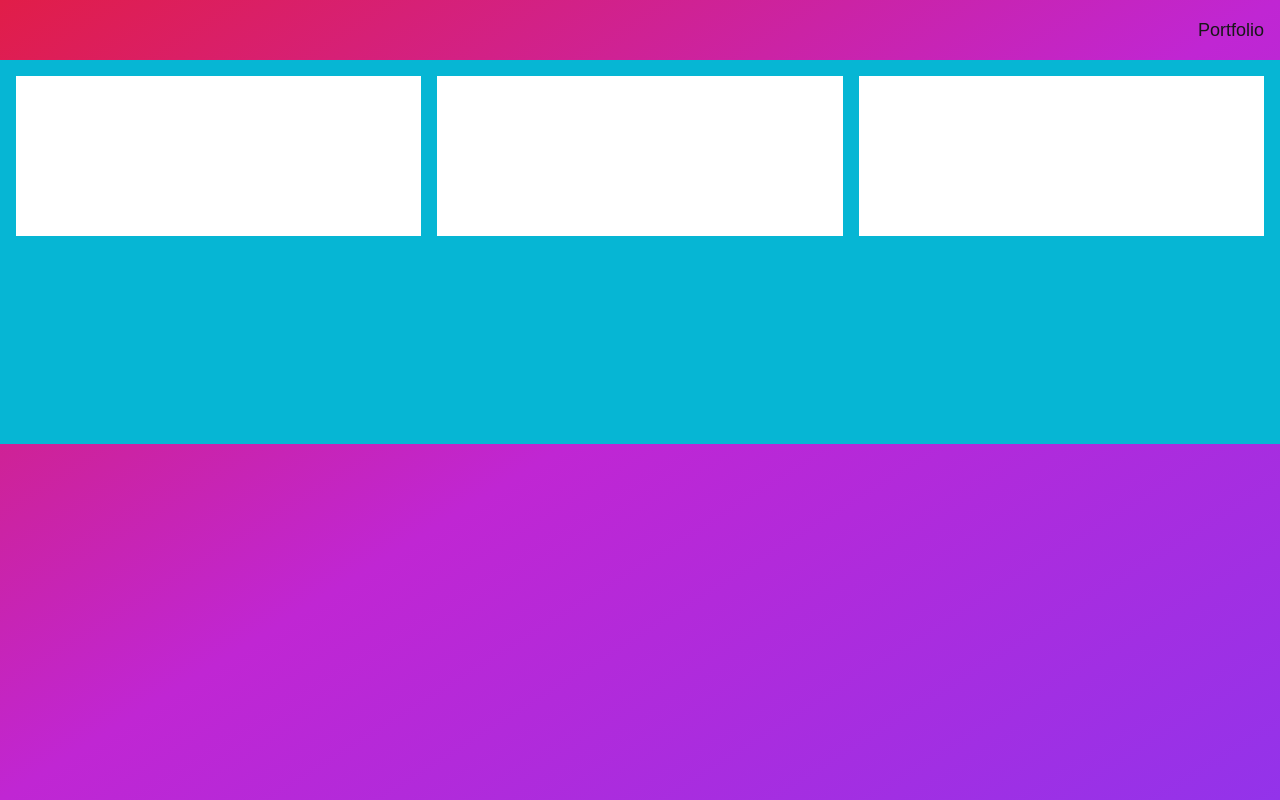
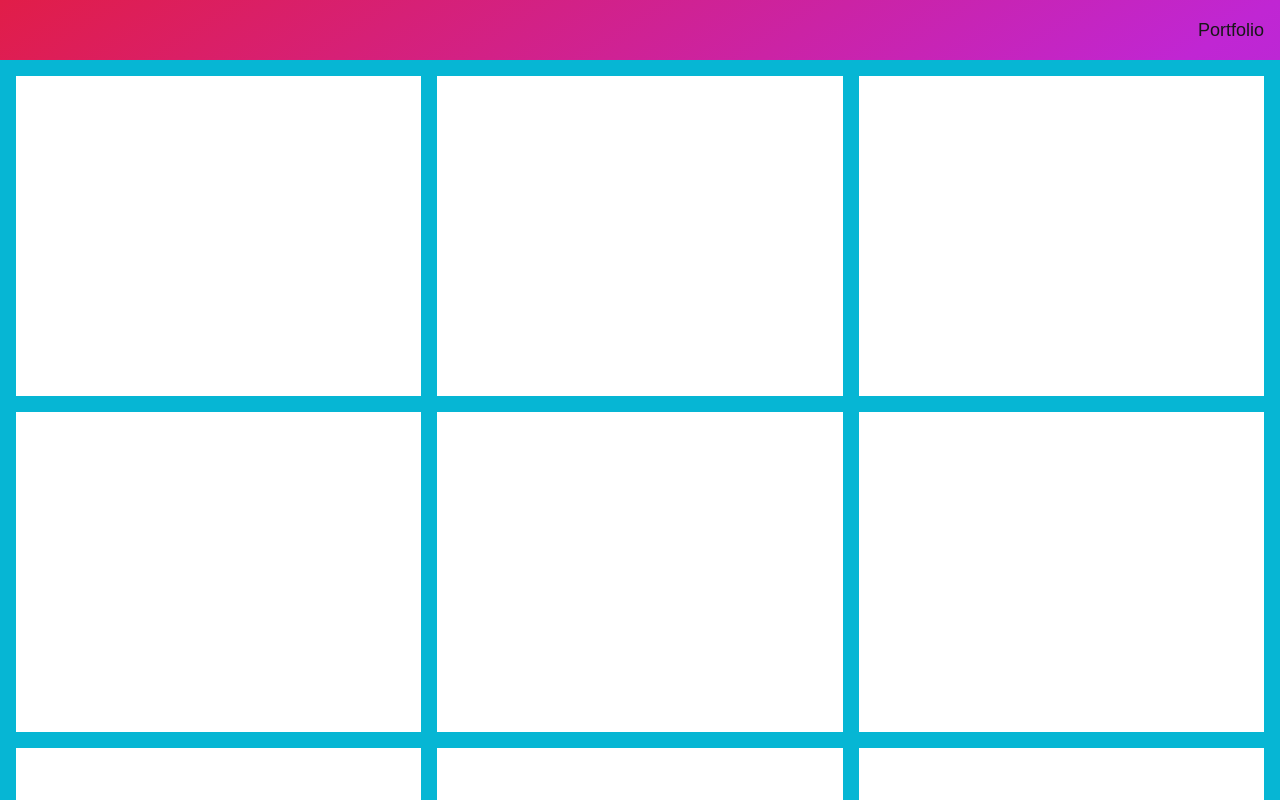
Before and after one commit to modamo-gh/modamo, a Next.js app: page /portfolio in a window 1280 px wide. Built offline with nearby package versions, Linux system fonts and the light colour scheme.

Commit message:
Implement grid for portfolio

```diff
--- a/app/portfolio/page.tsx
+++ b/app/portfolio/page.tsx
@@ -2,12 +2,12 @@ import Navbar from "@/components/Navbar";
 
 const Portfolio = () => {
 	return (
-		<main className="bg-gradient-to-br from-rose-600 h-screen relative to-purple-600 via-fuchsia-600 w-screen">
+		<main className="bg-gradient-to-br flex flex-col from-rose-600 h-screen relative to-purple-600 via-fuchsia-600 w-screen">
 			<Navbar />
-			<div className="bg-cyan-500 grid grid-cols-3 gap-4 p-4 flex-1 h-96">
-				<div className="bg-white h-40 w-full"></div>
-				<div className="bg-white h-40 w-full"></div>
-				<div className="bg-white h-40 w-full"></div>
+			<div className="bg-cyan-500 grid grid-cols-3 gap-4 p-4 flex-1 overflow-y-auto overflow-x-hidden">
+				{Array.from({ length: 12 }).map((_, index) => (
+					<div key={index} className="bg-white h-80"></div>
+				))}
 			</div>
 		</main>
 	);
```
